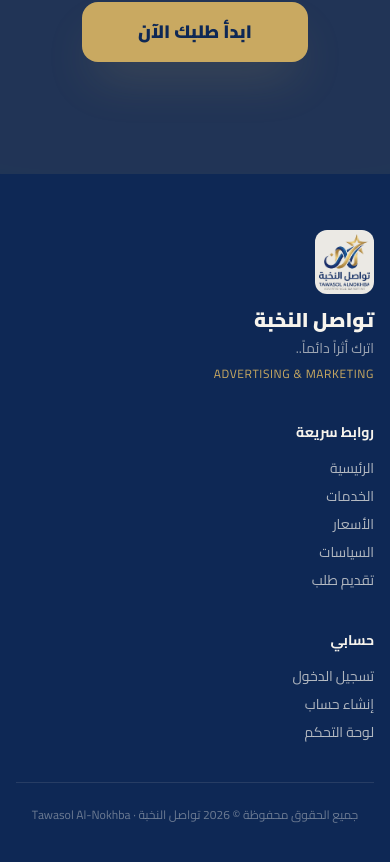
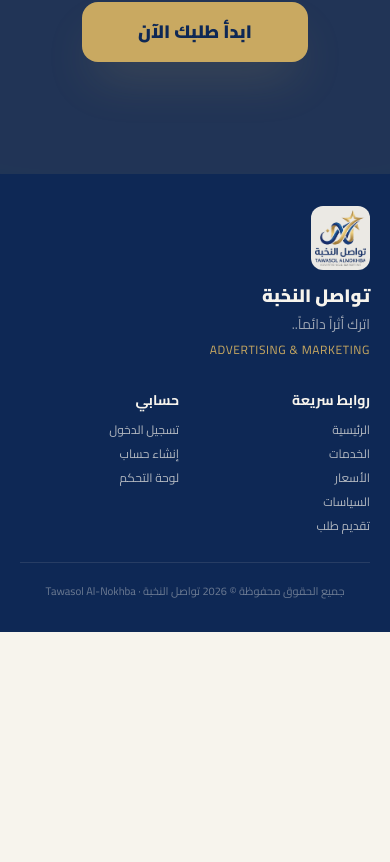
Before and after one commit to Sayedabdullah2006/tawasol-alnokhba, a Next.js app: page / in a window 390 px wide. Shown: the part 3360-4222 px from the top of the page. After the commit the page ends 3992 px from the top, so only its background shows below. Built offline with nearby package versions, Linux system fonts and the light colour scheme; no server answers; the database is empty.

Commit message:
Improve mobile INSO previews and footer layout

```diff
--- a/src/app/api/admin/inso/route.ts
+++ b/src/app/api/admin/inso/route.ts
@@ -77,7 +77,7 @@
       : 'No reference image was supplied. Make Jeddah unmistakable and authentic: use one relevant real-world cue such as the Jeddah Corniche and Red Sea waterfront, King Fahd Fountain, Al-Balad coral-stone architecture, or the Jeddah skyline. Never use a generic foreign city.',
     args.hasVideo ? 'This is the cover for a short event video. Build a dynamic visual opening frame with space for motion cues, while remaining a polished 4:5 static poster.' : '',
     'Turn the facts into an original visual infographic hierarchy: use a concise Arabic headline only when it can be rendered accurately, then 2 to 4 short factual callouts, numbers, icons, data marks, or a small timeline. Never use long paragraphs, never repeat the full post caption, and never make the design look like a screenshot of a social post.',
-    'Do not render event logos, brand logos, account handles, or hashtags. Keep the artwork full-bleed to every edge. Reserve a protected logo-safe zone in the lower-right 30% of the canvas and bottom 15% of the canvas: it must be completely free of people, text, numbers, icons, data marks, borders, and high-detail imagery so two original logos can be placed there afterwards without covering the design. Keep this safe zone visually integrated with the artwork using the same dark teal or turquoise background/texture with calm tonal contrast. Absolutely no white, cream, or separate empty panel, card, banner, footer strip, or boxed area.',
+    'Do not render event logos, brand logos, account handles, or hashtags. Keep the artwork full-bleed to every edge. Reserve ONLY a compact logo-safe zone at the extreme lower-right, approximately 240 by 120 pixels on the 1080 by 1350 canvas. Keep this tiny area free of text, people, numbers, icons, and high-detail imagery so two original logos can be overlaid without covering the design. It must be a subtle continuation of the surrounding teal artwork with a little texture or soft pattern, never a large dark void, empty field, panel, banner, footer, or boxed area. The rest of the canvas must remain visually rich and balanced.',
     args.note?.trim() ? `Additional creative direction: ${args.note.trim()}` : '',
   ].filter(Boolean).join('\n\n')
   const { b64 } = await generateImageWithOpenAI(prompt, args.sourceImage ? [args.sourceImage] : [])
@@ -85,10 +85,10 @@
   const response = await fetch(brand.first1saudi_logo_url)
   if (!response.ok) throw new Error('تعذّر تحميل شعار أول سعودي من إعدادات الهوية')
   const logos: Array<{ input: Buffer; widthRatio: number }> = [
-    { input: Buffer.from(await response.arrayBuffer()), widthRatio: 0.105 },
+    { input: Buffer.from(await response.arrayBuffer()), widthRatio: 0.09 },
   ]
   const mawhibaLogo = await readFile(path.join(process.cwd(), 'public', 'brands', 'mawhiba-colored-icon.svg'))
-  logos.push({ input: mawhibaLogo, widthRatio: 0.105 })
+  logos.push({ input: mawhibaLogo, widthRatio: 0.09 })
   const finalImage = await compositeCampaignLogos(poster, logos)
   const imagePath = `inso-2026-${Date.now()}-${Math.random().toString(36).slice(2)}.png`
   const { error: uploadError } = await service.storage.from('content-images').upload(imagePath, finalImage, { contentType: 'image/png' })
--- a/src/components/layout/Footer.tsx
+++ b/src/components/layout/Footer.tsx
@@ -2,23 +2,23 @@
 
 export default function Footer() {
   return (
-    <footer className="bg-dark text-cream/80 mt-auto">
-      <div className="max-w-6xl mx-auto px-4 py-14">
-        <div className="grid grid-cols-1 md:grid-cols-3 gap-10">
-          <div>
+    <footer className="mt-auto w-full self-stretch bg-dark text-cream/80">
+      <div className="mx-auto w-full max-w-6xl px-5 py-8 md:px-4 md:py-14">
+        <div className="grid grid-cols-2 gap-8 md:grid-cols-3 md:gap-10">
+          <div className="col-span-2 md:col-span-1">
             <div className="flex items-center gap-3 mb-3">
               {/* eslint-disable-next-line @next/next/no-img-element */}
               <img src="/logo.png" alt="تواصل النخبة"
                 className="h-16 w-auto object-contain bg-cream/95 rounded-xl p-1" />
             </div>
-            <h3 className="text-xl font-black text-cream mb-1">تواصل النخبة</h3>
+            <h3 className="mb-1 text-lg font-black text-cream md:text-xl">تواصل النخبة</h3>
             <p className="text-sm text-cream/60">اترك أثراً دائماً..</p>
             <p className="text-xs text-gold mt-2 tracking-wider">ADVERTISING & MARKETING</p>
           </div>
 
           <div>
-            <h4 className="text-sm font-bold text-cream mb-4">روابط سريعة</h4>
-            <nav className="flex flex-col gap-2 text-sm">
+            <h4 className="mb-3 text-sm font-bold text-cream md:mb-4">روابط سريعة</h4>
+            <nav className="flex flex-col gap-2 text-xs md:text-sm">
               <Link href="/" className="text-cream/70 hover:text-gold transition-colors">الرئيسية</Link>
               <Link href="/services" className="text-cream/70 hover:text-gold transition-colors">الخدمات</Link>
               <Link href="/pricing" className="text-cream/70 hover:text-gold transition-colors">الأسعار</Link>
@@ -28,8 +28,8 @@
           </div>
 
           <div>
-            <h4 className="text-sm font-bold text-cream mb-4">حسابي</h4>
-            <nav className="flex flex-col gap-2 text-sm">
+            <h4 className="mb-3 text-sm font-bold text-cream md:mb-4">حسابي</h4>
+            <nav className="flex flex-col gap-2 text-xs md:text-sm">
               <Link href="/auth/login" className="text-cream/70 hover:text-gold transition-colors">تسجيل الدخول</Link>
               <Link href="/auth/register" className="text-cream/70 hover:text-gold transition-colors">إنشاء حساب</Link>
               <Link href="/dashboard" className="text-cream/70 hover:text-gold transition-colors">لوحة التحكم</Link>
@@ -37,7 +37,7 @@
           </div>
         </div>
 
-        <div className="border-t border-cream/10 mt-10 pt-6 text-center text-xs text-cream/40">
+        <div className="mt-7 border-t border-cream/10 pt-5 text-center text-[11px] text-cream/40 md:mt-10 md:pt-6 md:text-xs">
           جميع الحقوق محفوظة &copy; {new Date().getFullYear()} تواصل النخبة · Tawasol Al-Nokhba
         </div>
       </div>
```
Also changed, not shown: src/app/admin/social/inso-2026/page.tsx (+15 -5 lines).
